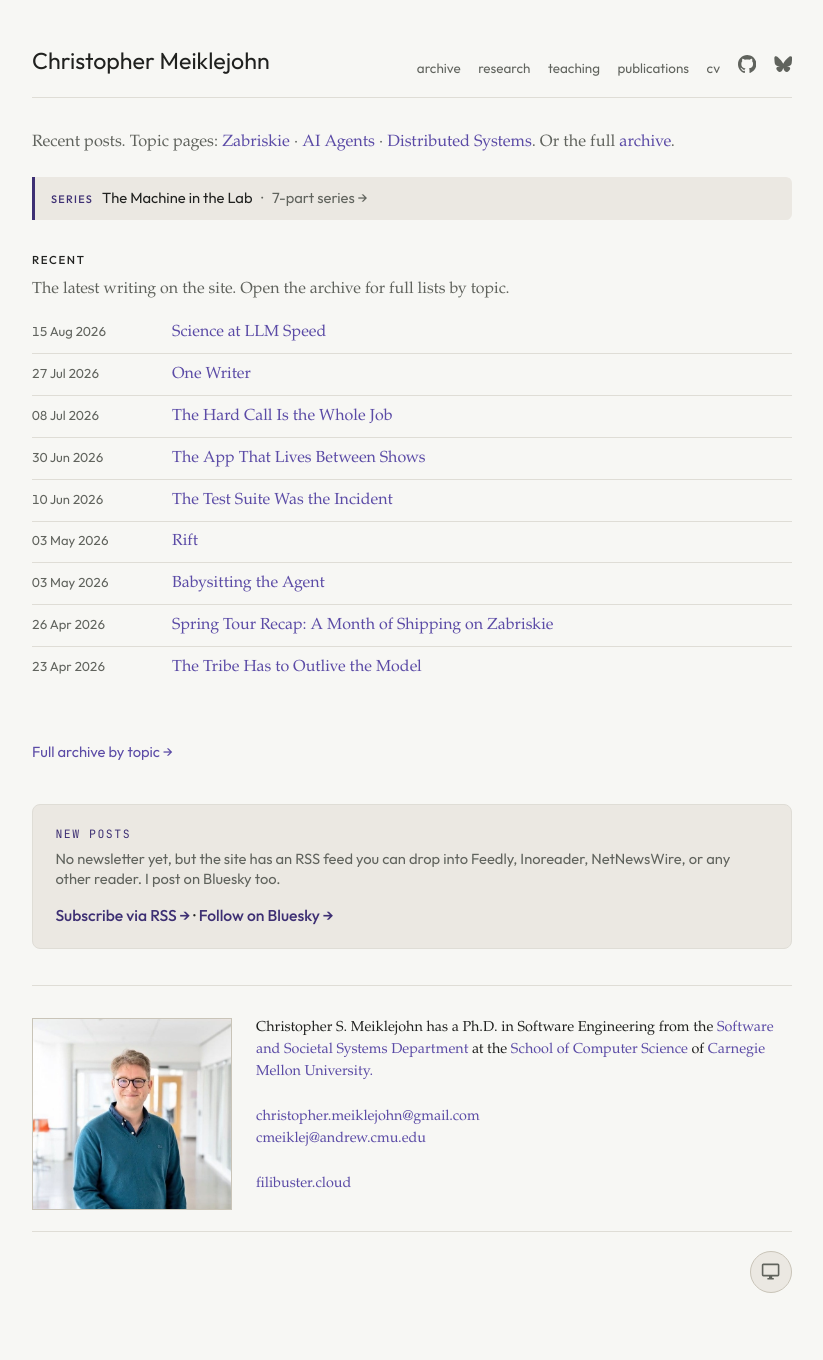
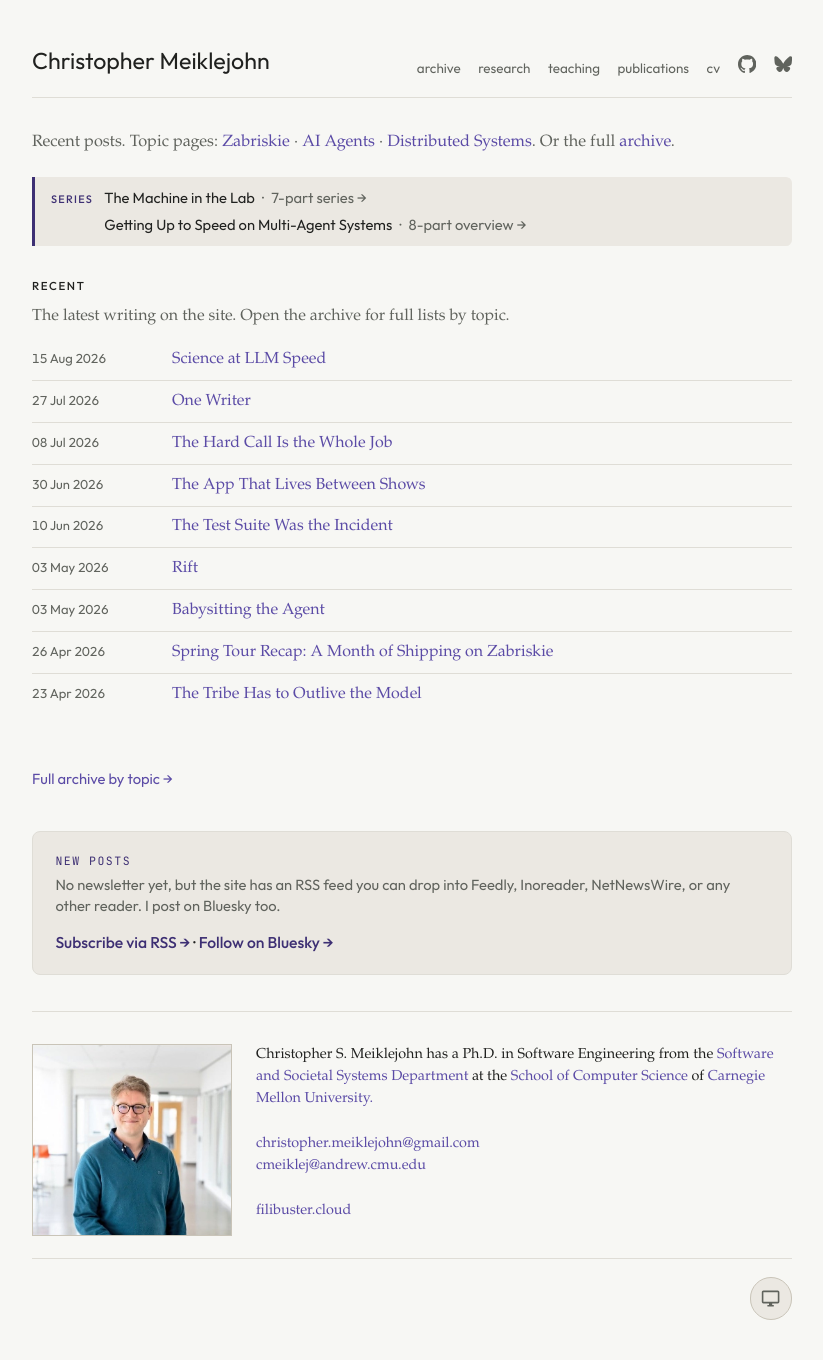
Before and after one commit to cmeiklejohn/cmeiklejohn.github.io, a Jekyll site: the page built from index.html, in a window 1280 px wide. Shown: the whole page, without its empty margins (228-1051 px from the left). Built offline with Jekyll 4.4.1, drawn with Linux system fonts in a browser that asks for light colours; before the commit the page ends 1333 px from its top, so only the background shows below that.

Commit message:
Restore MAS series homepage link

```diff
--- a/css/main.css
+++ b/css/main.css
@@ -1416,13 +1416,14 @@ html {
   border-radius: 0 6px 6px 0;
   padding: 0.65rem 1rem;
   margin: 0 0 2rem;
-  display: flex;
-  flex-wrap: wrap;
+  display: grid;
+  grid-template-columns: max-content minmax(0, 1fr);
   align-items: baseline;
-  gap: 0.4rem 0.55rem;
+  gap: 0.3rem 0.7rem;
 }
 
 .home-series-callout-label {
+  grid-row: 1 / span 2;
   font-size: 0.68rem;
   font-weight: 500;
   letter-spacing: 0.12em;
@@ -1430,6 +1431,14 @@ html {
   color: var(--brand);
 }
 
+.home-series-callout-entry {
+  display: flex;
+  flex-wrap: wrap;
+  align-items: baseline;
+  gap: 0.2rem 0.45rem;
+  min-width: 0;
+}
+
 .home-series-callout-title {
   font-weight: 400;
   color: var(--fg-heading);
@@ -1448,6 +1457,16 @@ html {
 .home-series-callout a:hover {
   text-decoration: underline;
   text-underline-offset: 3px;
+}
+
+@media (max-width: 520px) {
+  .home-series-callout {
+    grid-template-columns: minmax(0, 1fr);
+  }
+
+  .home-series-callout-label {
+    grid-row: auto;
+  }
 }
 
 /*****************************************************************************/
--- a/index.html
+++ b/index.html
@@ -11,12 +11,19 @@ description: "Christopher Meiklejohn — Ph.D., Software Engineering (CMU). Note
     Recent posts. Topic pages: <a href="/zabriskie/">Zabriskie</a> · <a href="/agents/">AI Agents</a> · <a href="/distributed-systems/">Distributed Systems</a>. Or the full <a href="/archive.html">archive</a>.
   </p>
 
-  <p class="home-series-callout">
+  <div class="home-series-callout" aria-label="Blog series">
     <span class="home-series-callout-label">Series</span>
-    <a class="home-series-callout-title" href="/series/the-machine-in-the-lab/">The Machine in the Lab</a>
-    <span class="home-series-callout-sep" aria-hidden="true">·</span>
-    <a class="home-series-callout-overview" href="/series/the-machine-in-the-lab/">7-part series →</a>
-  </p>
+    <span class="home-series-callout-entry">
+      <a class="home-series-callout-title" href="/series/the-machine-in-the-lab/">The Machine in the Lab</a>
+      <span class="home-series-callout-sep" aria-hidden="true">·</span>
+      <a class="home-series-callout-overview" href="/series/the-machine-in-the-lab/">7-part series →</a>
+    </span>
+    <span class="home-series-callout-entry">
+      <a class="home-series-callout-title" href="/series/multi-agent-systems/">Getting Up to Speed on Multi-Agent Systems</a>
+      <span class="home-series-callout-sep" aria-hidden="true">·</span>
+      <a class="home-series-callout-overview" href="/series/multi-agent-systems/">8-part overview →</a>
+    </span>
+  </div>
 
   <section class="archive-section home-recent-section" aria-labelledby="home-recent-heading">
     <h2 id="home-recent-heading" class="home-section-title archive-section-heading">Recent</h2>
```
